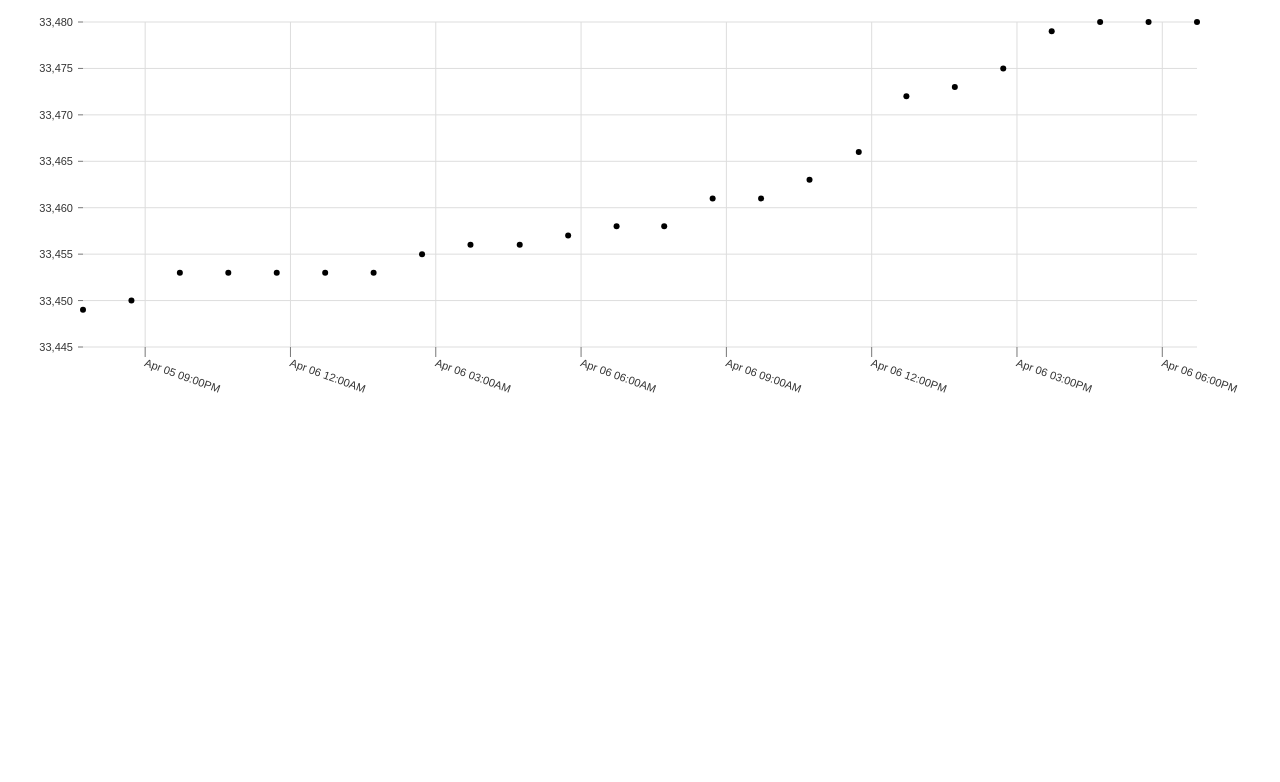
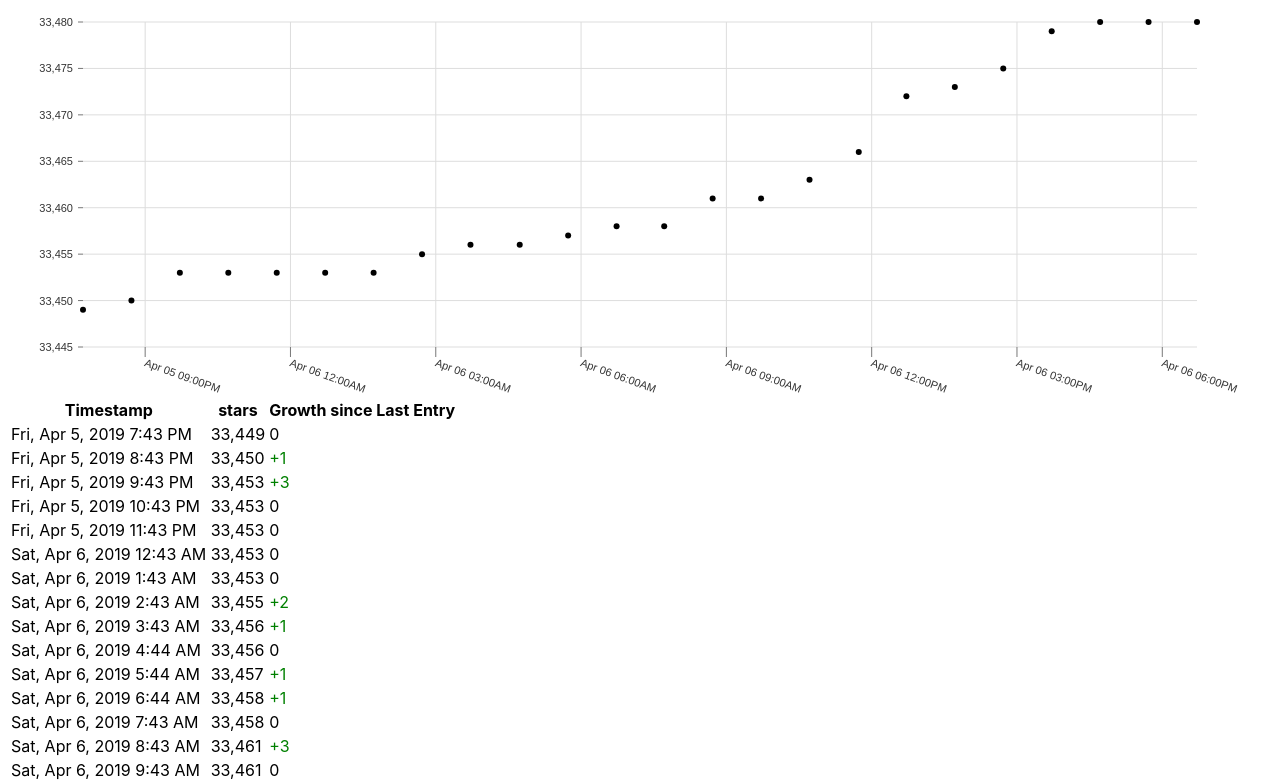
Before and after one commit to lannonbr/gatsby-stats, a Gatsby site: page /stars/day/ in a window 1280 px wide. Shown: the part 175-957 px from the top of the page. Before the commit the page ends 800 px from the top, so only its background shows below. Built offline with nearby package versions, Linux system fonts and the light colour scheme; Gatsby itself is replaced by a stand-in of ours.

Commit message:
Adding table

```diff
--- a/src/templates/page.js
+++ b/src/templates/page.js
@@ -27,7 +27,9 @@ const PageTemplate = props => {
     data: [],
   }
 
-  data.reverse()
+  data.sort((a, b) => {
+    return a.timestamp - b.timestamp
+  })
 
   data.forEach(point => {
     graphData.data.push({
@@ -35,6 +37,8 @@ const PageTemplate = props => {
       y: point.value,
     })
   })
+
+  let lastEntry = {}
 
   return (
     <div
@@ -101,6 +105,36 @@ const PageTemplate = props => {
           colors={"accent"}
         />
       </div>
+      <table>
+        <thead>
+          <tr>
+            <th>Timestamp</th>
+            <th>{props.pageContext.prefix}</th>
+            <th>Growth since Last Entry</th>
+          </tr>
+        </thead>
+        <tbody>
+          {data.map(entry => {
+            let growth = lastEntry.value ? entry.value - lastEntry.value : 0
+            lastEntry = entry
+
+            return (
+              <tr>
+                <td>{moment.unix(entry.timestamp).format("llll")}</td>
+                <td>{entry.value.toLocaleString()}</td>
+                <td
+                  style={{
+                    color:
+                      growth > 0 ? "green" : growth < 0 ? "red" : "inherit",
+                  }}
+                >
+                  {(growth > 0 ? "+" : "") + growth}
+                </td>
+              </tr>
+            )
+          })}
+        </tbody>
+      </table>
     </div>
   )
 }
```
